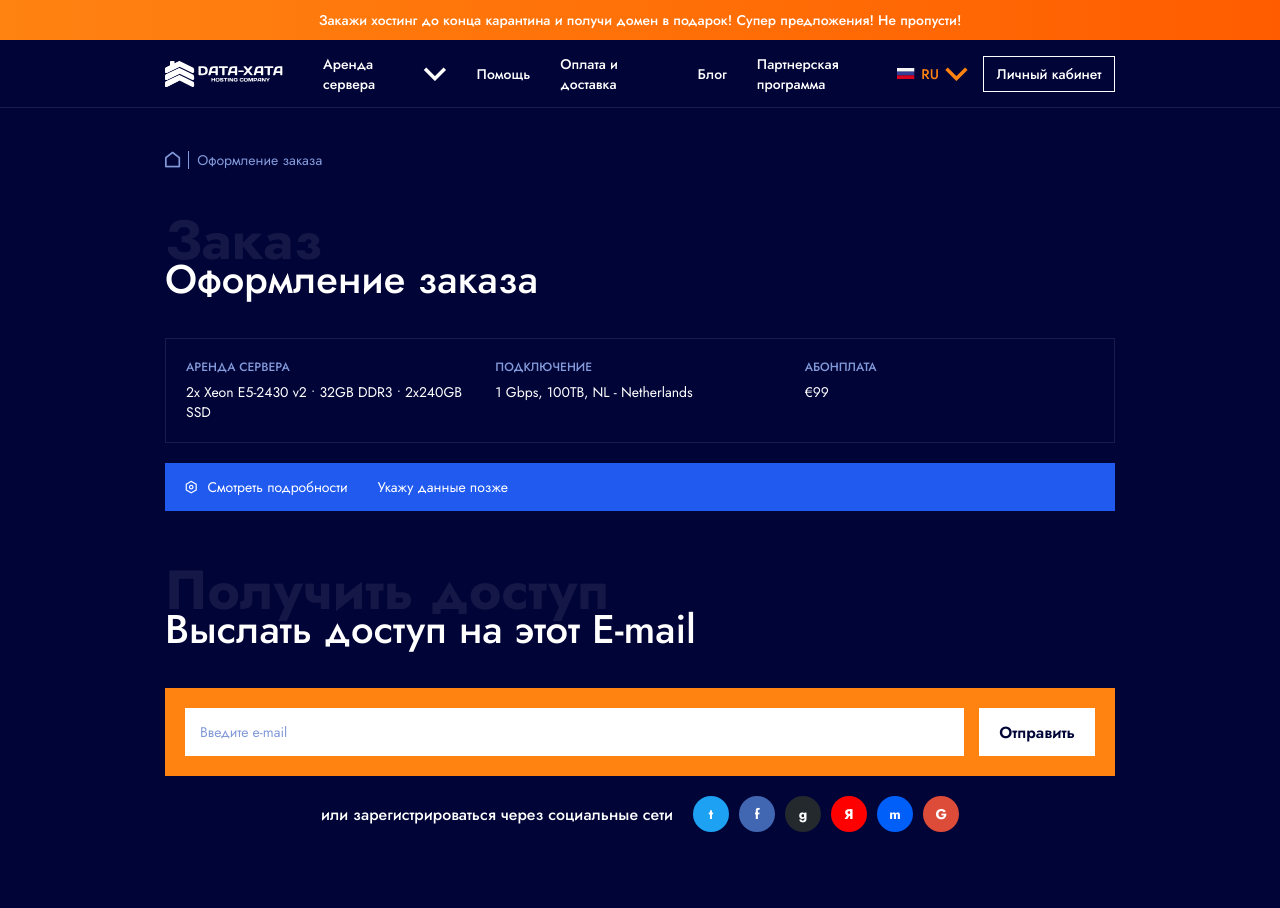
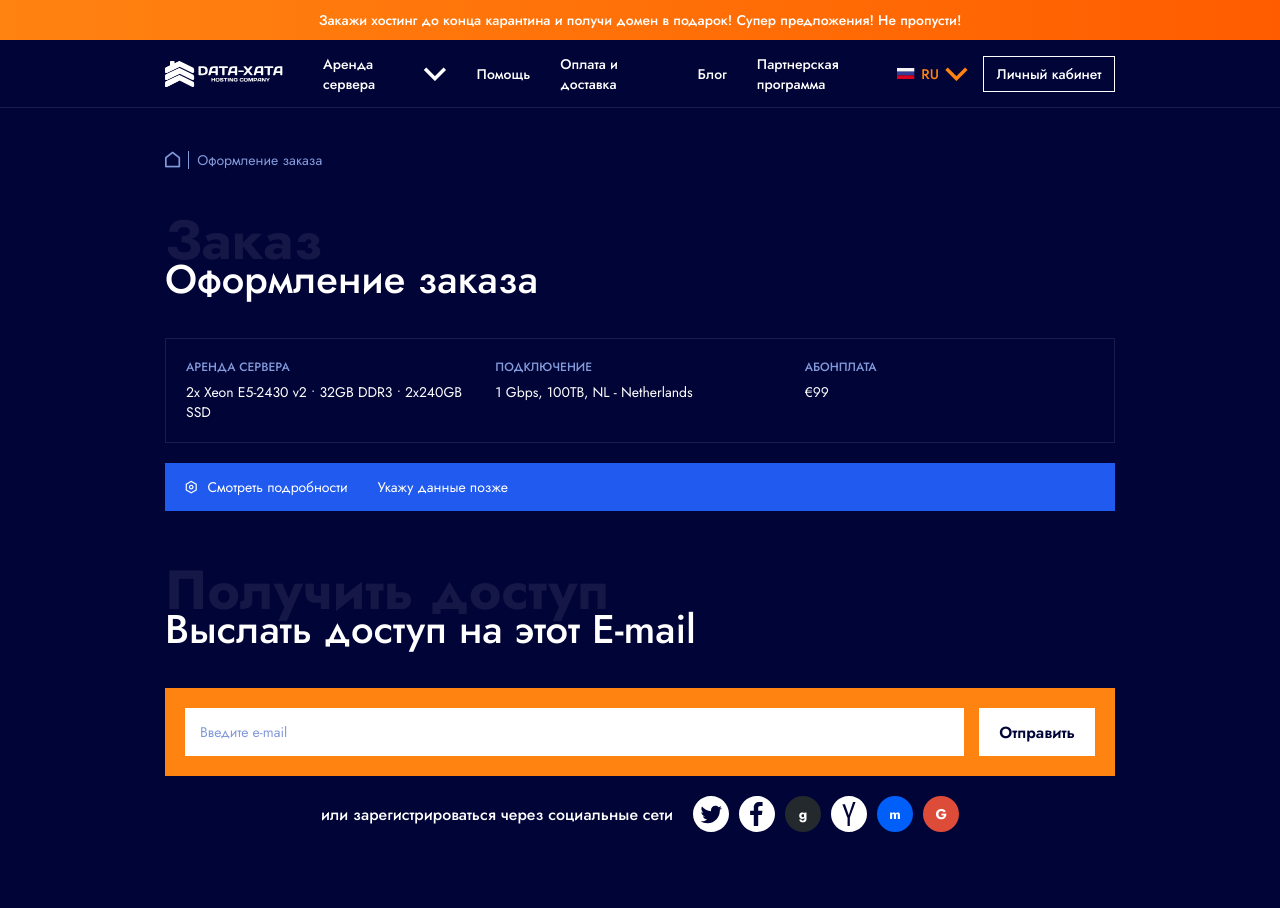
Before and after one commit to abobafederal93-dotcom/data-xata-v2, a Next.js app: page /order in a window 1280 px wide. Shown: the top 908 px of the page. Built offline with nearby package versions, Linux system fonts and the light colour scheme.

Commit message:
fix: order page — exact Figma data + real assets

```diff
--- a/app/article/[slug]/page.tsx
+++ b/app/article/[slug]/page.tsx
@@ -138,7 +138,7 @@ export default function ArticlePage() {
                 { title: 'Пространства и мониторинг', bg: 'bg-[#215aee]' },
                 { title: 'Нет подключения к Интернету после обновления', bg: 'border border-white/10' },
               ].map((c) => (
-                <article key={c.title} className={'p-20 flex flex-col gap-15 ' + c.bg}>
+                <article key={c.title} className={'p-24 flex flex-col gap-15 min-h-[19.5rem] ' + c.bg}>
                   <h3 className="text-20 leading-29 desktop:text-30 desktop:leading-43 font-medium text-white">
                     {c.title}
                   </h3>
@@ -146,8 +146,8 @@ export default function ArticlePage() {
                     Раньше это работало нормально, пока я не реализовал ssl моих каплях, поскольку я не могу...
                   </p>
                   <div className="flex flex-wrap items-center gap-8 mt-auto">
-                    <span className="text-12 leading-17 text-white bg-secondary/40 px-6 py-2">Сеть</span>
-                    <span className="text-12 leading-17 text-white bg-secondary/40 px-6 py-2">Мониторинг</span>
+                    <span className="text-12 leading-17 text-white bg-secondary px-6 py-2">Сеть</span>
+                    <span className="text-12 leading-17 text-white bg-secondary px-6 py-2">Мониторинг</span>
                   </div>
                 </article>
               ))}
--- a/components/article/ArticleContent.tsx
+++ b/components/article/ArticleContent.tsx
@@ -13,7 +13,7 @@ interface ArticleContentProps {
 
 export default function ArticleContent({ content }: ArticleContentProps) {
   return (
-    <article className="flex-1 desktop:max-w-[82.5rem] order-1">
+    <article className="flex-1 desktop:max-w-[82.5rem] order-2 min-w-0">
       {content.map((block, i) => {
         switch (block.type) {
           case 'h1':
--- a/components/article/ArticleLayout.tsx
+++ b/components/article/ArticleLayout.tsx
@@ -4,7 +4,7 @@ interface ArticleLayoutProps {
 
 export default function ArticleLayout({ children }: ArticleLayoutProps) {
   return (
-    <div className="flex flex-col desktop:flex-row desktop:gap-30 desktop:items-start mt-40">
+    <div className="flex flex-col desktop:grid desktop:grid-cols-[25.5rem_82.5rem] desktop:gap-30 desktop:items-start mt-40">
       {children}
     </div>
   );
--- a/components/article/ArticleSidebar.tsx
+++ b/components/article/ArticleSidebar.tsx
@@ -14,7 +14,7 @@ interface ArticleSidebarProps {
 
 export default function ArticleSidebar({ items }: ArticleSidebarProps) {
   return (
-    <aside className="hidden desktop:block order-2 w-[25.5rem] shrink-0 desktop:sticky desktop:top-88">
+    <aside className="hidden desktop:block order-1 w-[25.5rem] shrink-0 desktop:sticky desktop:top-88">
       <nav className="bg-[#215aee] p-20">
         <h3 className="text-16 leading-23 font-medium text-white mb-15">Содержание</h3>
         <ul className="flex flex-col gap-8">
--- a/components/order/OrderForm.tsx
+++ b/components/order/OrderForm.tsx
@@ -20,11 +20,11 @@ const requisites: { id: string; label: string }[] = [
   { id: 'company-address', label: 'Адрес компании' },
 ];
 
-const socials: { name: string; bgClass: string; letter: string }[] = [
-  { name: 'Twitter', bgClass: 'bg-[#1da1f2]', letter: 't' },
-  { name: 'Facebook', bgClass: 'bg-[#4267b2]', letter: 'f' },
+const socials: { name: string; src?: string; bgClass?: string; letter?: string }[] = [
+  { name: 'Twitter', src: '/img/figma/icon-twitter-36.svg' },
+  { name: 'Facebook', src: '/img/figma/icon-facebook-36.svg' },
   { name: 'Github', bgClass: 'bg-[#24292e]', letter: 'g' },
-  { name: 'Yandex', bgClass: 'bg-[#ff0000]', letter: 'Я' },
+  { name: 'Yandex', src: '/img/figma/icon-yandex-36.svg' },
   { name: 'Mail.ru', bgClass: 'bg-[#005ff9]', letter: 'm' },
   { name: 'Gmail', bgClass: 'bg-[#dd4b39]', letter: 'G' },
 ];
@@ -81,19 +81,31 @@ export default function OrderForm(_props: OrderFormProps) {
             или зарегистрироваться через социальные сети
           </span>
           <div className="flex items-center gap-10">
-            {socials.map((s) => (
+            {socials.map((s) =>
+              s.src ? (
+                // eslint-disable-next-line @next/next/no-img-element
+                <img
+                  key={s.name}
+                  src={s.src}
+                  alt={s.name}
+                  width={36}
+                  height={36}
+                  className="w-36 h-36"
+                />
+              ) : (
                 <button
                   key={s.name}
                   type="button"
                   aria-label={s.name}
                   className={
                     'w-36 h-36 rounded-full flex items-center justify-center text-white text-14 font-bold ' +
-                  s.bgClass
+                    (s.bgClass ?? '')
                   }
                 >
                   {s.letter}
                 </button>
-            ))}
+              )
+            )}
           </div>
         </div>
       </div>
--- a/scripts/download-svgs.js
+++ b/scripts/download-svgs.js
@@ -4,7 +4,7 @@ const fs = require('fs');
 const path = require('path');
 const https = require('https');
 
-const TOKEN = 'FIGMA_TOKEN_REMOVED';
+const TOKEN = process.env.FIGMA_TOKEN || ''; // Set FIGMA_TOKEN env variable
 const FILE_KEY = 'ObgrnQDn7H2QR3rjTK9fRk';
 const OUT_DIR = path.join(__dirname, '..', 'public', 'img', 'figma');
 fs.mkdirSync(OUT_DIR, { recursive: true });
```
Lines whose indentation alone changed are shown as unchanged.
